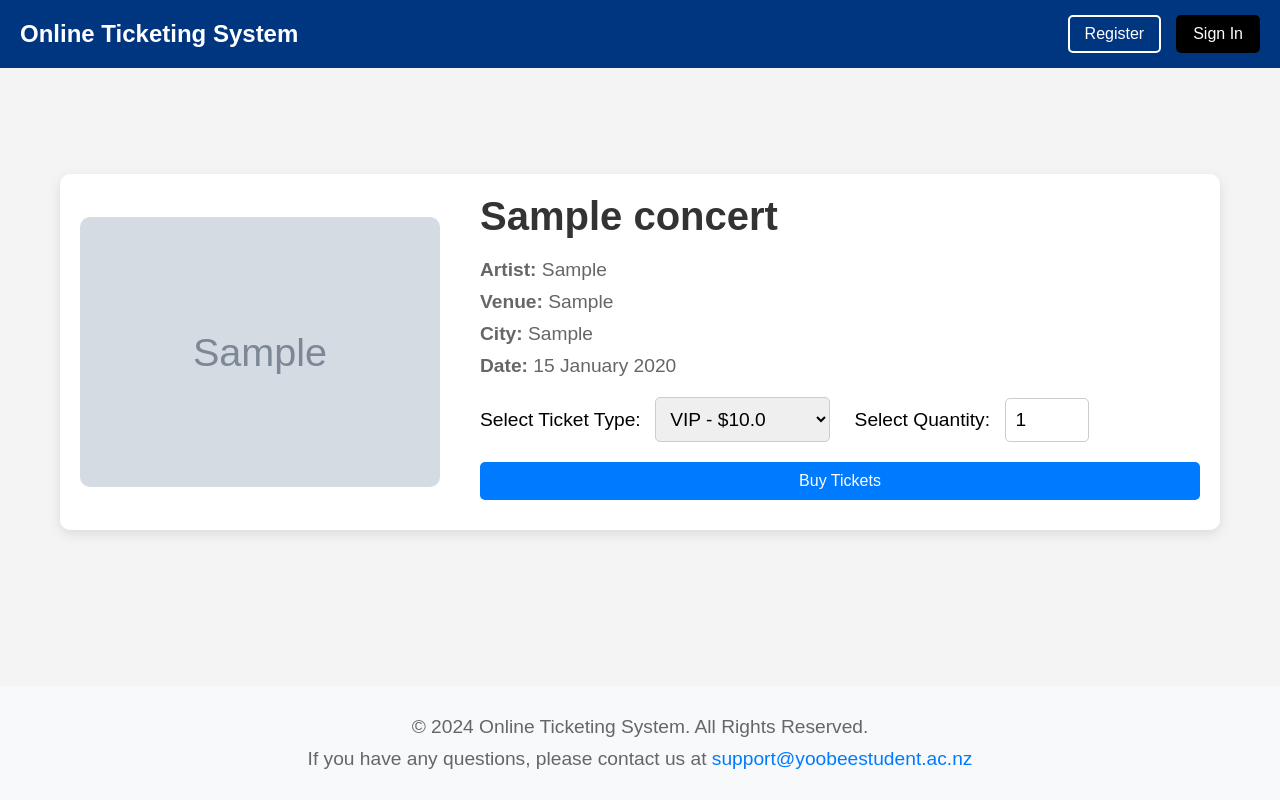
After one commit to lyfu19/online-ticket-system, a Flask app: page /auth/concerts/1 in a window 1280 px wide. The commit adds this page. Run offline with Flask 3, Linux system fonts and the light colour scheme; tables that the repository leaves empty hold one stand-in row (values such as "Sample post"); grey boxes marked "Sample" are stand-in pictures.

Commit message:
concert detail page

```diff
--- a/app.py
+++ b/app.py
@@ -1,9 +1,10 @@
 from flask import Flask
 from flask_migrate import Migrate
+from flask_login import LoginManager
 from config import Config
-from models import db
+from models import db, User
 from auth import auth_blueprint
-from views import inject_user, home, concerts
+from views import home, concerts
 
 app = Flask(__name__)
 app.config.from_object(Config)
@@ -11,8 +12,16 @@ app.config.from_object(Config)
 db.init_app(app)
 migrate = Migrate(app, db)
 
+# 初始化 Flask-Login
+login_manager = LoginManager()
+login_manager.init_app(app)
+
+# 用户加载函数，Flask-Login 自动调用
+@login_manager.user_loader
+def load_user(user_id):
+    return User.query.get(int(user_id))
+
 # 注册 inject_user 和路由
-app.context_processor(inject_user)
 app.route('/')(home)
 app.route('/concerts')(concerts)
 
--- a/auth/routes.py
+++ b/auth/routes.py
@@ -1,10 +1,11 @@
 from flask import Blueprint, render_template, request, redirect, url_for, flash, session
 from werkzeug.security import check_password_hash
 from werkzeug.security import generate_password_hash
-from models import User, db
+from models import User, db, Concert, ConcertTicket
 from . import auth_blueprint  # 这里导入已经定义好的蓝图
-
+from flask_login import login_user, logout_user, current_user, login_required
 from flask import jsonify  # 引入 jsonify 函数
+from datetime import datetime, timezone
 
 @auth_blueprint.route('/register', methods=['GET', 'POST'])
 def register():
@@ -42,9 +43,9 @@ def login():
         user = User.query.filter_by(username=username).first()
 
         if user and check_password_hash(user.password, password):
-            # 登录成功，将用户ID存储到session中
-            session['user_id'] = user.id
-            print(f"User {user.username} logged in with session ID: {session['user_id']}")  # 添加调试信息
+            # 使用 Flask-Login 登录用户
+            login_user(user)  # 这一行取代手动的 session['user_id']
+            print(f"User {user.username} logged in")  # 添加调试信息
             return jsonify({"message": "Login successful!"}), 200
         else:
             flash('Login failed, please try again.')
@@ -52,18 +53,15 @@ def login():
 
 @auth_blueprint.route('/logout')
 def logout():
-    session.pop('user_id', None)  # 清除用户会话
+    logout_user()  # Flask-Login 提供的登出方法，清除会话
     flash('You have been logged out.')
     next_page = request.args.get('next', url_for('home'))
     return redirect(next_page)
 
 @auth_blueprint.route('/settings', methods=['GET', 'POST'])
+@login_required  # 确保用户必须登录才能访问设置
 def settings():
-    if not session.get('user_id'):
-        flash('Please log in to access settings.', 'warning')
-        return redirect(url_for('auth.login'))
-
-    user = User.query.get(session['user_id'])
+    user = current_user
 
     if request.method == 'POST':
         data = request.get_json()
@@ -85,6 +83,72 @@ def settings():
             user.password = hashed_password
 
         db.session.commit()
-        # 刷新 session 中的用户数据，确保 inject_user 能反映最新信息
-        session['user_id'] = user.id  # 可以使用其他属性刷新，如用户名
+
+        # 重新登录用户以确保 current_user 的信息是最新的
+        login_user(user)  # 重新登录用户，刷新 current_user 数据
+
         return jsonify({"message": "Settings updated successfully!"}), 200
+
+    return jsonify({"message": "Settings page"}), 200
+
+@auth_blueprint.route('/concerts/<int:concert_id>')
+def concert_detail(concert_id):
+    concert = Concert.query.get_or_404(concert_id)
+    return render_template('concert_detail.html', concert=concert)
+
+@auth_blueprint.route('/purchase_ticket', methods=['POST'])
+def purchase_ticket():
+    if not current_user.is_authenticated:
+        return jsonify({'message': 'Please log in to purchase tickets.'}), 401
+
+    data = request.get_json()
+    ticket_type = data.get('ticket_type')
+    concert_id = data.get('concert_id')
+    ticket_quantity = data.get('ticket_quantity', 1)  # 默认购票数量为1
+
+    if not ticket_type or not concert_id:
+        return jsonify({"message": "Please select a ticket type and concert!"}), 400
+
+    # 获取演唱会
+    concert = Concert.query.get(concert_id)
+    if not concert:
+        return jsonify({"message": "Concert not found!"}), 404
+
+    # 假设这里你可以验证演唱会的票务情况，例如检查是否有足够余票
+    available_tickets = get_available_tickets(concert_id, ticket_type)
+    if available_tickets < ticket_quantity:
+        return jsonify({"message": "Not enough tickets available!"}), 400
+
+    # 创建 ConcertTicket 对象
+    for _ in range(ticket_quantity):
+        new_ticket = ConcertTicket(
+            concert_id=concert_id,
+            user_id=current_user.id,
+            seat_number=generate_seat_number(concert_id),  # 你可以定义一个函数生成座位号
+            ticket_type=ticket_type,
+            ticket_price=get_ticket_price(concert, ticket_type),  # 获取票价
+            purchase_date=datetime.now(timezone.utc)
+        )
+        db.session.add(new_ticket)
+
+    # 提交到数据库
+    db.session.commit()
+
+    return jsonify({"message": "Purchase successful!"}), 200
+
+# 这个函数用来生成座位号（你可以根据你的逻辑定义）
+def generate_seat_number(concert_id):
+    # 这里使用一个简单的座位号生成逻辑
+    return f"SN-{concert_id}-{int(datetime.now().timestamp()) % 1000}"
+
+# 这个函数根据票务类型获取票价
+def get_ticket_price(concert, ticket_type):
+    if ticket_type == 'vip':
+        return concert.vip_ticket_price
+    else:
+        return concert.regular_ticket_price
+
+# 这个函数模拟检查是否有余票（根据你需要的逻辑处理）
+def get_available_tickets(concert_id, ticket_type):
+    # 假设你有一种方式检查特定票种的余票数量
+    return 10  # 这里是假设有10张余票
--- a/static/css/global.css
+++ b/static/css/global.css
@@ -26,6 +26,8 @@ body {
   display: flex;
   justify-content: space-between;
   align-items: center;
+  position: relative;  /* 确保导航栏相对定位，防止被其他元素影响 */
+  z-index: 100;  /* 保证导航栏在其他内容上方 */
 }
 
 .navbar .logo {
@@ -36,12 +38,13 @@ body {
 .navbar .nav-links {
   display: flex;
   align-items: center;
+  justify-content: flex-end; /* 确保导航链接靠右对齐 */
 }
 
 .nav-links a {
   color: white;
   text-decoration: none;
-  margin-left: 20px;
+  margin-left: 20px;  /* 增加按钮之间的间距 */
   padding: 8px 15px;
   border: 2px solid transparent;
   border-radius: 5px;
@@ -52,12 +55,14 @@ body {
   background-color: black;
   color: white;
   border: 2px solid black;
+  margin-left: 15px;  /* 确保主按钮有合适的左边距 */
 }
 
 .nav-links .secondary-button {
   background-color: transparent;
   color: white;
   border: 2px solid white;
+  margin-left: 15px;  /* 确保辅助按钮有合适的左边距 */
 }
 
 .nav-links .primary-button:hover {
--- a/static/js/auth.js
+++ b/static/js/auth.js
@@ -8,6 +8,7 @@ document.addEventListener('DOMContentLoaded', () => {
     const registerForm = document.getElementById('registerForm');
     const loginForm = document.getElementById('loginForm');
     const settingForm = document.getElementById('settingForm');
+    const concertPurchaseForm = document.getElementById('concertPurchaseForm');
 
     // 打开模态框
     window.openModal = function(modalId) {
@@ -220,6 +221,43 @@ document.addEventListener('DOMContentLoaded', () => {
             }
         });
     }
+
+    if (concertPurchaseForm) {
+        concertPurchaseForm.addEventListener('submit', async function (event) {
+            event.preventDefault();
+            const ticketType = document.getElementById('ticketType').value;
+
+            const formData = {
+                ticket_type: ticketType
+            };
+
+            try {
+                const response = await fetch('/auth/purchase_ticket', {
+                    method: 'POST',
+                    headers: { 'Content-Type': 'application/json' },
+                    body: JSON.stringify(formData),
+                });
+
+                const result = await response.json();
+                const purchaseMessage = document.getElementById('purchaseMessage');
+
+                if (response.status === 401) {
+                    // 用户未登录，弹出模态框
+                    openModal('login');
+                } else if (response.ok) {
+                    purchaseMessage.textContent = 'Purchase successful!';
+                    purchaseMessage.style.color = 'green';
+                } else {
+                    purchaseMessage.textContent = result.message || 'Purchase failed!';
+                    purchaseMessage.style.color = 'red';
+                }
+            } catch (error) {
+                console.error('Error:', error);
+                purchaseMessage.textContent = 'An unexpected error occurred!';
+                purchaseMessage.style.color = 'red';
+            }
+        });
+    }
 });
 
 // 统一的哈希密码函数
--- a/templates/base.html
+++ b/templates/base.html
@@ -17,7 +17,7 @@
       {% block page_title %}Online Ticketing System{% endblock %}
     </div>
     <div class="nav-links">
-      {% if current_user %}
+      {% if current_user.is_authenticated %}
       <!-- 用户已登录，显示用户名和登出按钮 -->
       <span>Welcome, {{ current_user.username }}!</span>
       <a href="{{ url_for('auth.logout', next=request.path) }}" class="secondary-button">Logout</a>
--- /dev/null
+++ b/templates/concert_detail.html
@@ -0,0 +1,155 @@
+{% extends "base.html" %} {% block title %}{{ concert.concert_name }} -
+Details{% endblock %} {% block content %}
+<div class="concert-details-container">
+    <div class="concert-details-card">
+        <div class="concert-details-image">
+            <img src="{{ concert.cover_image_url }}" alt="{{ concert.concert_name }} Cover" class="concert-image" />
+        </div>
+        <div class="concert-details-info">
+            <h1>{{ concert.concert_name }}</h1>
+            <p><strong>Artist:</strong> {{ concert.artist }}</p>
+            <p><strong>Venue:</strong> {{ concert.venue }}</p>
+            <p><strong>City:</strong> {{ concert.city }}</p>
+            <p>
+                <strong>Date:</strong> {{ concert.concert_date.strftime('%d %B %Y') }}
+            </p>
+
+            <!-- 选择票数和票种 -->
+            <form id="concertPurchaseForm" class="ticket-form">
+                <label for="ticketType">Select Ticket Type:</label>
+                <select id="ticketType" name="ticketType" required>
+                    <option value="vip">VIP - ${{ concert.vip_ticket_price }}</option>
+                    <option value="regular">
+                        Regular - ${{ concert.regular_ticket_price }}
+                    </option>
+                </select>
+
+                <label for="ticketQuantity">Select Quantity:</label>
+                <input type="number" id="ticketQuantity" name="ticketQuantity" min="1" max="10" value="1" required />
+
+                <button type="submit" class="buy-button">Buy Tickets</button>
+            </form>
+
+            <div id="purchaseMessage"></div>
+        </div>
+    </div>
+</div>
+{% endblock %} {% block extra_css %}
+<style>
+    body {
+        background-color: #f4f4f4;
+        margin: 0;
+        padding: 0;
+    }
+
+    .navbar {
+        z-index: 1000;
+        /* 保证导航栏始终在最上层 */
+        position: relative;
+        /* 确保导航栏不会被其他内容挤压 */
+    }
+
+    .concert-details-container {
+        display: flex;
+        justify-content: center;
+        align-items: center;
+        margin: 50px auto;
+        /* 居中并添加上下空间 */
+        max-width: 1200px;
+        /* 限制最大宽度 */
+        width: 100%;
+        padding: 0 20px;
+        /* 保证两边有空隙，防止页面太拥挤 */
+    }
+
+    .concert-details-card {
+        background-color: #fff;
+        border-radius: 10px;
+        box-shadow: 0 4px 12px rgba(0, 0, 0, 0.1);
+        padding: 20px;
+        display: flex;
+        gap: 40px;
+        width: 100%;
+    }
+
+    .concert-details-image {
+        flex: 1;
+        display: flex;
+        justify-content: center;
+        align-items: center;
+    }
+
+    .concert-details-info {
+        flex: 2;
+    }
+
+    .concert-image {
+        width: 100%;
+        height: auto;
+        max-height: 400px;
+        object-fit: cover;
+        border-radius: 10px;
+    }
+
+    /* .concert-image {
+        width: 100%;
+        max-height: 500px;
+        object-fit: cover;
+        border-radius: 10px;
+    } */
+
+    h1 {
+        font-size: 2.5rem;
+        color: #333;
+        margin-bottom: 20px;
+    }
+
+    p {
+        font-size: 1.2rem;
+        color: #666;
+        margin: 10px 0;
+    }
+
+    label {
+        font-size: 1.2rem;
+        margin-right: 10px;
+    }
+
+    form {
+        margin-top: 20px;
+    }
+
+    /* 优化购买按钮的样式 */
+    .buy-button {
+        display: inline-block;
+        background-color: #007bff;
+        color: white;
+        padding: 8px 20px;
+        border: none;
+        border-radius: 5px;
+        font-size: 1rem;
+        cursor: pointer;
+        transition: background-color 0.3s;
+        margin-top: 20px;
+    }
+
+    .buy-button:hover {
+        background-color: #0056b3;
+    }
+
+    select,
+    input[type="number"] {
+        padding: 10px;
+        font-size: 1.2rem;
+        margin-right: 20px;
+        border-radius: 5px;
+        border: 1px solid #ccc;
+    }
+
+    #purchaseMessage {
+        margin-top: 10px;
+        font-size: 1.1rem;
+        color: red;
+    }
+</style>
+{% endblock %}
--- a/templates/concerts.html
+++ b/templates/concerts.html
@@ -27,7 +27,7 @@
             <p class="vip-price">VIP: ${{ concert.vip_ticket_price }}</p>
             <p class="regular-price">Regular: ${{ concert.regular_ticket_price }}</p>
         </div>
-        <a class="primary-button" href="#">View Details</a>
+        <a class="primary-button" href="{{ url_for('auth.concert_detail', concert_id=concert.id) }}">View Details</a>
     </div>
     {% endfor %}
 </div>
```
Also changed, not shown: migrations/versions/61ca9bf0ddd4_add_cover_image_field_to_concert_model.py (added, +32 -0 lines), models.py (+6 -1 lines), views.py (+0 -10 lines).
